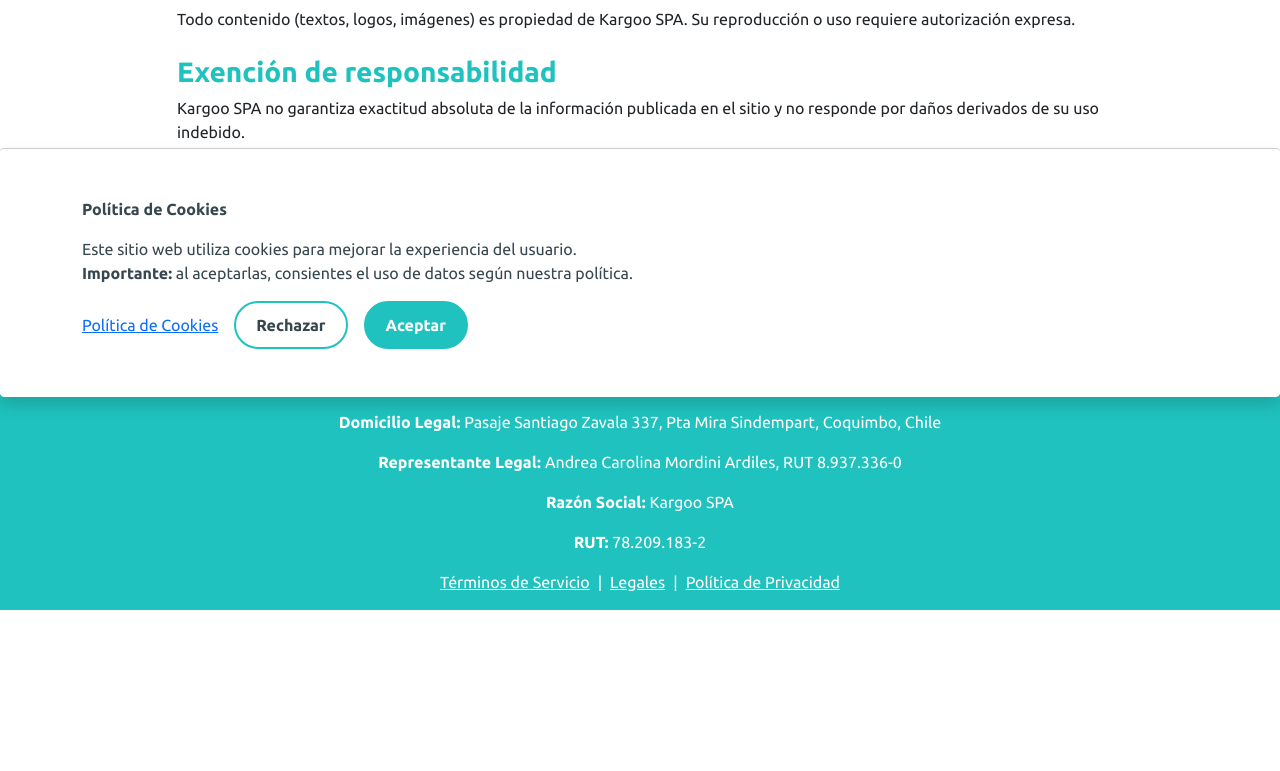
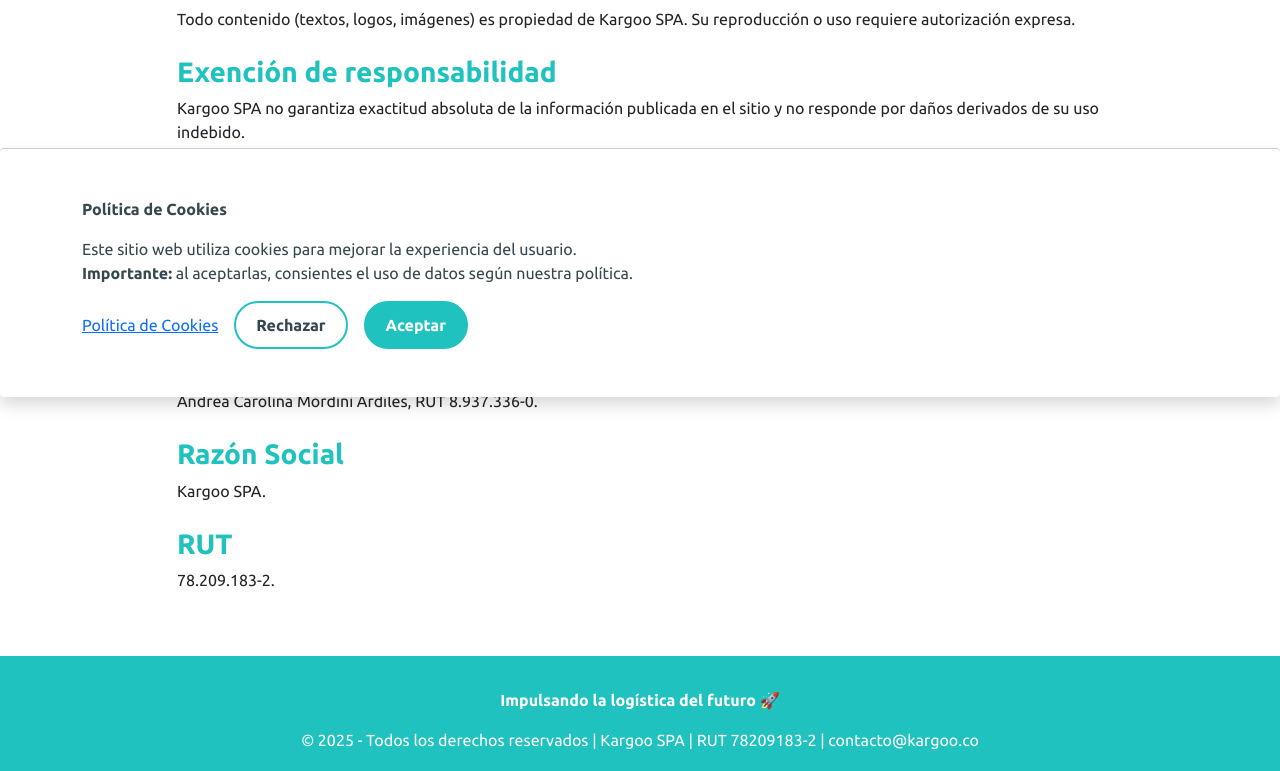
Before and after one commit to LSO182/kargoo-app, a Vue app: page /legal in a window 1280 px wide. Shown: the part 403-1174 px from the top of the page. Before the commit the page ends 1013 px from the top, so only its background shows below. Built offline with nearby package versions, Linux system fonts and the light colour scheme; grey boxes are pictures that could not be loaded.

Commit message:
changes on legal view

```diff
--- a/src/components/MainFooter.vue
+++ b/src/components/MainFooter.vue
@@ -7,22 +7,6 @@
         </p>
         <p class="text-white mt-3 mb-0 text-center">
           © 2025 - Todos los derechos reservados | Kargoo SPA | RUT 78209183-2 | contacto@kargoo.co
-        </p>
-        <p class="fw-bold text-white text-center mt-3 mb-0">
-          Domicilio Legal:
-          <span class="text-white fw-normal"
-            >Pasaje Santiago Zavala 337, Pta Mira Sindempart, Coquimbo, Chile</span
-          >
-        </p>
-        <p class="fw-bold text-white text-center mt-3 mb-0">
-          Representante Legal:
-          <span class="text-white fw-normal">Andrea Carolina Mordini Ardiles, RUT 8.937.336-0</span>
-        </p>
-        <p class="fw-bold text-white text-center mt-3 mb-0">
-          Razón Social: <span class="text-white fw-normal">Kargoo SPA</span>
-        </p>
-        <p class="fw-bold text-white text-center mt-3 mb-0">
-          RUT: <span class="text-white fw-normal">78.209.183-2</span>
         </p>
         <div class="d-flex justify-content-center align-items-center mt-3">
           <router-link class="text-white" to="/terms">Términos de Servicio</router-link
--- a/src/views/LegalView.vue
+++ b/src/views/LegalView.vue
@@ -24,6 +24,18 @@
           Cualquier disputa se regirá por la legislación chilena y será resuelta en los tribunales
           ordinarios de Coquimbo.
         </p>
+
+        <h3 class="mt-4 fw-bold text-primary-blue">Domicilio Legal</h3>
+        <p>Pasaje Santiago Zavala 337, Pta Mira Sindempart, Coquimbo, Chile.</p>
+
+        <h3 class="mt-4 fw-bold text-primary-blue">Representante Legal</h3>
+        <p>Andrea Carolina Mordini Ardiles, RUT 8.937.336-0.</p>
+
+        <h3 class="mt-4 fw-bold text-primary-blue">Razón Social</h3>
+        <p>Kargoo SPA.</p>
+
+        <h3 class="mt-4 fw-bold text-primary-blue">RUT</h3>
+        <p>78.209.183-2.</p>
       </div>
     </div>
   </div>
```
